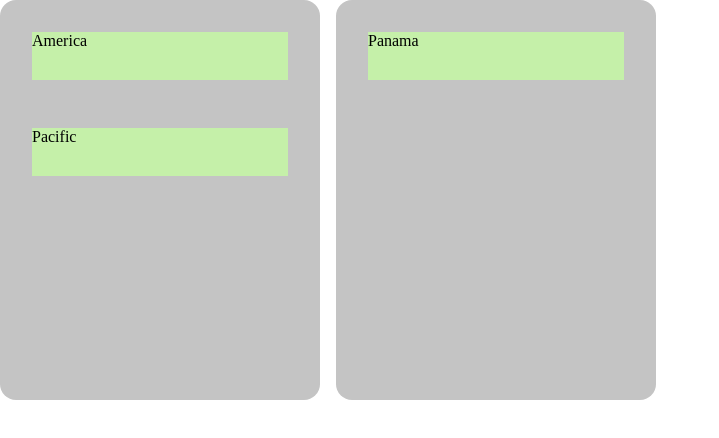
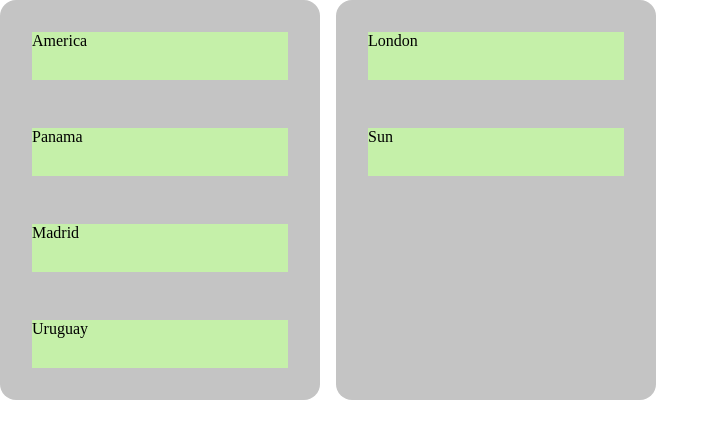
Before and after one commit to ThomasOjeda1/Board17, an Angular app: page / in a window 1280 px wide. Shown: the top 438 px of the page, without its empty margins (0-719 px from the left). Built offline with nearby package versions, Linux system fonts and the light colour scheme.

Commit message:
adjusted scroll area of issue list and forced the dropped issue to always be inserted before new issue button

```diff
--- a/src/app/column/column.component.html
+++ b/src/app/column/column.component.html
@@ -1,6 +1,7 @@
 <div class="issueContainer">
   <ul
-    class="issueList receivesDrops"
+    #dropZone
+    class="issueList dropZone"
     (dragover)="allowDrop($event)"
     (drop)="finalizeDrop($event)"
   >
@@ -12,5 +13,9 @@
     >
       <app-issue>{{ issue.title }}</app-issue>
     </li>
+
+    <li #newIssueBtn>
+      <button class="newIssueBtn">+</button>
+    </li>
   </ul>
 </div>
--- a/src/app/column/column.component.scss
+++ b/src/app/column/column.component.scss
@@ -10,9 +10,21 @@
     display: flex;
     flex-direction: column;
     gap: 1rem;
+    overflow: auto;
 
     li {
       padding: 1rem;
     }
   }
 }
+
+.newIssueBtn {
+  opacity: 0;
+  transition-property: opacity;
+  transition-duration: 0.1s;
+  width: 100%;
+  height: 2rem;
+  &:hover {
+    opacity: 1;
+  }
+}
--- a/src/app/column/column.component.ts
+++ b/src/app/column/column.component.ts
@@ -1,4 +1,4 @@
-import { Component, Input } from '@angular/core';
+import { Component, ElementRef, Input, ViewChild } from '@angular/core';
 import { IssueComponent } from '../issue/issue.component';
 import { CommonModule } from '@angular/common';
 import { Issue, IssuesMockService } from '../issues-mock.service';
@@ -12,6 +12,10 @@ import { Issue, IssuesMockService } from '../issues-mock.service';
 })
 export class ColumnComponent {
   @Input() columnName!: string;
+
+  @ViewChild('dropZone', { read: ElementRef }) dropZone!: ElementRef;
+  @ViewChild('newIssueBtn', { read: ElementRef }) newIssueBtn!: ElementRef;
+
   issues!: Issue[];
   constructor(private issueService: IssuesMockService) {}
 
@@ -26,15 +30,15 @@ export class ColumnComponent {
   }
 
   allowDrop(dragEndEvent: DragEvent) {
-    if ((dragEndEvent.target as any).classList.contains('receivesDrops'))
-      dragEndEvent.preventDefault();
+    dragEndEvent.preventDefault();
   }
 
   finalizeDrop($event: DragEvent) {
     $event.preventDefault();
     let draggedElementId = $event.dataTransfer?.getData('draggedElementId');
-    ($event.target as any).appendChild(
-      document.getElementById(draggedElementId as string)
+    this.dropZone.nativeElement.insertBefore(
+      document.getElementById(draggedElementId as string),
+      this.newIssueBtn.nativeElement
     );
   }
 }
--- a/src/app/issues-mock.service.ts
+++ b/src/app/issues-mock.service.ts
@@ -23,12 +23,48 @@ export class IssuesMockService {
       uniqueId: '0xAAB',
       title: 'Panama',
       description: 'Country',
+      column: 'column1',
+    },
+    {
+      uniqueId: '0xAAC',
+      title: 'Madrid',
+      description: 'City',
+      column: 'column1',
+    },
+    {
+      uniqueId: '0xAAD',
+      title: 'Uruguay',
+      description: 'Country',
+      column: 'column1',
+    },
+    {
+      uniqueId: '0xAAE',
+      title: 'Europe',
+      description: 'Continent',
+      column: 'column1',
+    },
+    {
+      uniqueId: '0xAAF',
+      title: 'Milky Way',
+      description: 'Galaxy',
+      column: 'column1',
+    },
+    {
+      uniqueId: '0xAAG',
+      title: 'London',
+      description: 'City',
       column: 'column2',
     },
     {
-      uniqueId: '0xAAC',
-      title: 'Pacific',
-      description: 'Ocean',
+      uniqueId: '0xAAH',
+      title: 'Sun',
+      description: 'Star',
+      column: 'column2',
+    },
+    {
+      uniqueId: '0xAAI',
+      title: 'Jupiter',
+      description: 'Planet',
       column: 'column1',
     },
   ];
```
